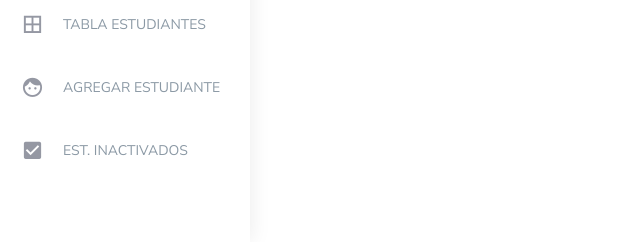
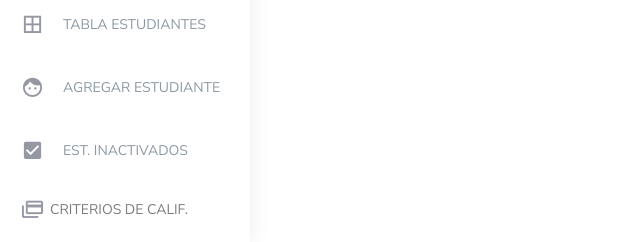
Before and after one commit to Willyjhamilgutierrez/gestionSoftware, a CodeIgniter app: page /database/index.php/estudiante/index in a window 1280 px wide. Shown: the part 558-800 px from the top of the page, without its empty margins (0-640 px from the left). Run offline with CodeIgniter, Linux system fonts and the light colour scheme; data that the repository does not hold is empty; some web fonts are replaced.

Commit message:
Un nuevo botón añadido

```diff
--- a/application/views/includes/nav.php
+++ b/application/views/includes/nav.php
@@ -233,10 +233,13 @@
 							</span>
 						</a>
 					</li>
-					<!--<li class="sidebar-item"> <a class="sidebar-link waves-effect waves-dark sidebar-link"
-							href="<?php echo base_url(); ?>" aria-expanded="false"><i class="mdi mdi-credit-card-multiple"></i><span
-								class="hide-menu">CRITERIOS DE CALIF.</span></a></li>
-					<li class="text-center p-40 upgrade-btn">
+					<li class="sidebar-item">
+						<a class="sidebar-link waves-effect waves-dark sidebar-link" href="<?php echo base_url(); ?>" aria-expanded="false">
+							<i class="mdi mdi-credit-card-multiple"></i>
+							<span class="hide-menu">CRITERIOS DE CALIF.</span>
+						</a>
+					</li>
+					<!--<li class="text-center p-40 upgrade-btn">
 					<li class="sidebar-item"> <a class="sidebar-link waves-effect waves-dark sidebar-link"
 							href="<?php echo base_url(); ?>" aria-expanded="false"><i class="mdi mdi-disqus"></i><span
 								class="hide-menu">CREAR CRITERIO</span></a></li>
```
